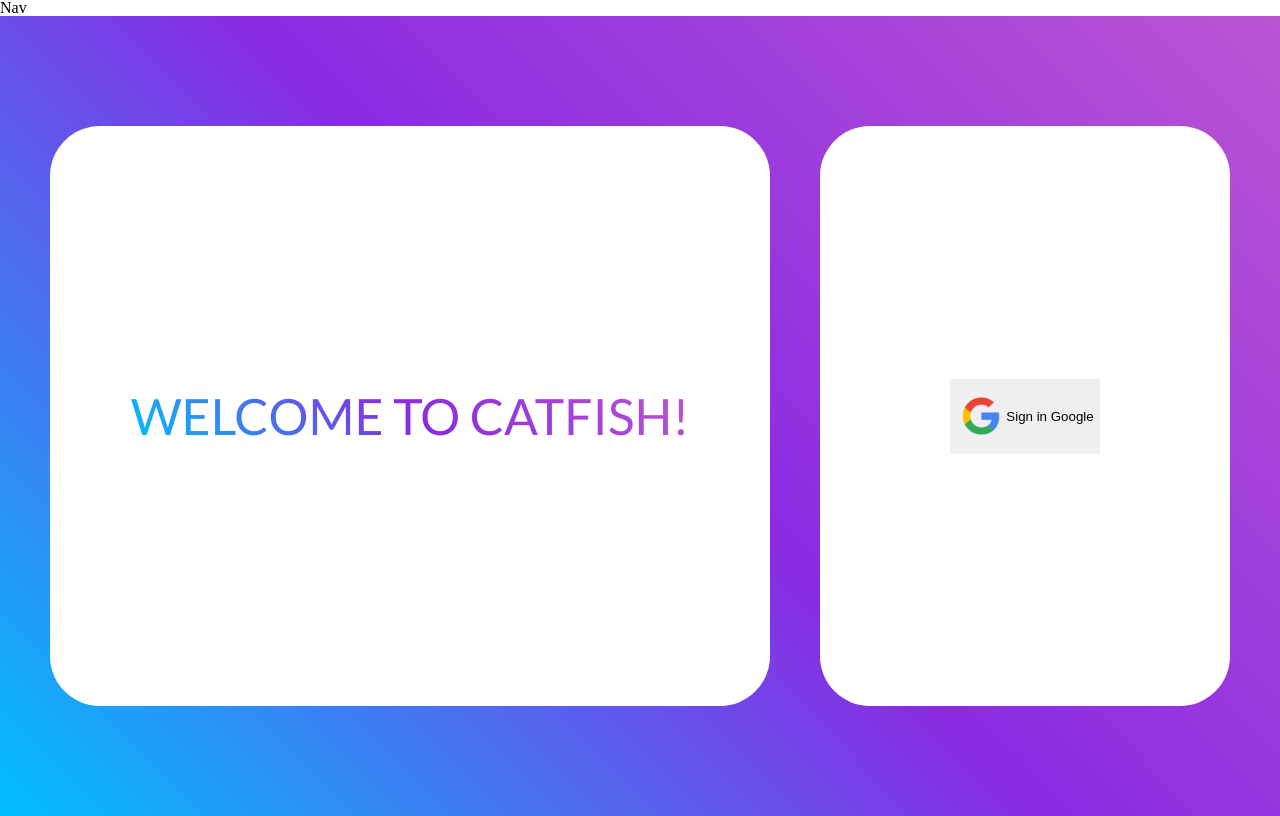
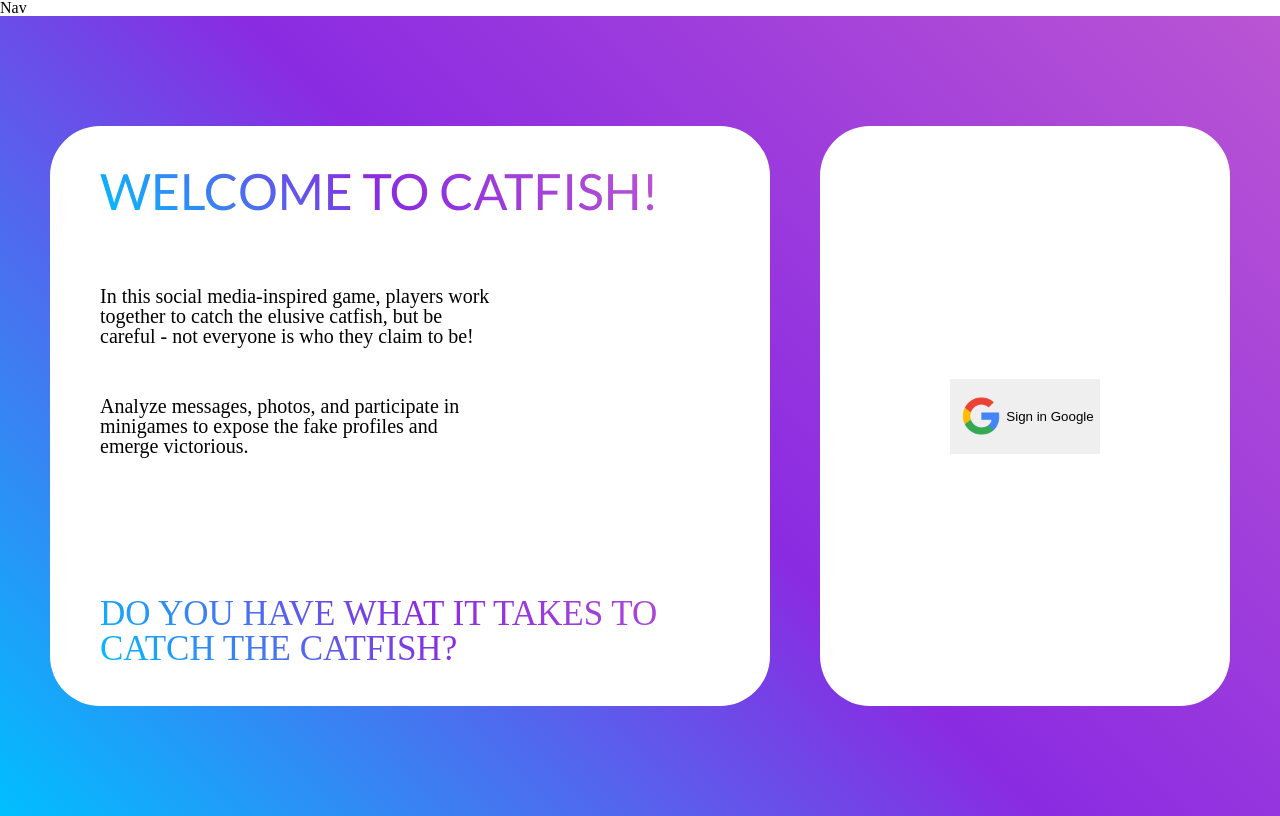
Before and after one commit to Jaecobd1/catfish, a Next.js app: page / in a window 1280 px wide. Built offline with nearby package versions, Linux system fonts and the light colour scheme.

Commit message:
left panel text

```diff
--- a/src/pages/index.js
+++ b/src/pages/index.js
@@ -37,6 +37,16 @@ export default function Home() {
       <main className={styles.main}>
         <div className={styles.leftPanel}>
           <h1 className={lato.className}>WELCOME TO CATFISH!</h1>
+          <p>
+            In this social media-inspired game, players work together to catch
+            the elusive catfish, but be careful - not everyone is who they claim
+            to be!
+          </p>
+          <p>
+            Analyze messages, photos, and participate in minigames to expose the
+            fake profiles and emerge victorious.
+          </p>
+          <h2>DO YOU HAVE WHAT IT TAKES TO CATCH THE CATFISH?</h2>
         </div>
         <div className={styles.rightPanel}>
           <button className={styles.SWIGoogle} onClick={signInWithGoogle}>
--- a/src/styles/Home.module.css
+++ b/src/styles/Home.module.css
@@ -14,18 +14,36 @@
   border-radius: 50px;
   background-color: white;
   display: flex;
-  justify-content: center;
-  align-items: center;
+  flex-direction: column;
   position: relative;
 }
 
-.leftPanel h1 {
-  font-size: 50px;
+.leftPanel h1,
+.leftPanel h2 {
   background: linear-gradient(45deg, #00bfff 0%, #8a2be2 50%, #ba55d3 100%);
   background-size: 100%;
   background-repeat: repeat;
   -webkit-background-clip: text;
   -webkit-text-fill-color: transparent;
+}
+
+.leftPanel h1 {
+  font-size: 50px;
+  margin-top: 40px;
+  margin: 40px auto 70px 50px;
+}
+
+.leftPanel p {
+  margin-left: 50px;
+  max-width: 400px;
+  margin-bottom: 50px;
+  font-size: 20px;
+}
+
+.leftPanel h2 {
+  font-size: 35px;
+  position: absolute;
+  inset: auto auto 40px 50px;
 }
 
 .rightPanel {
```
